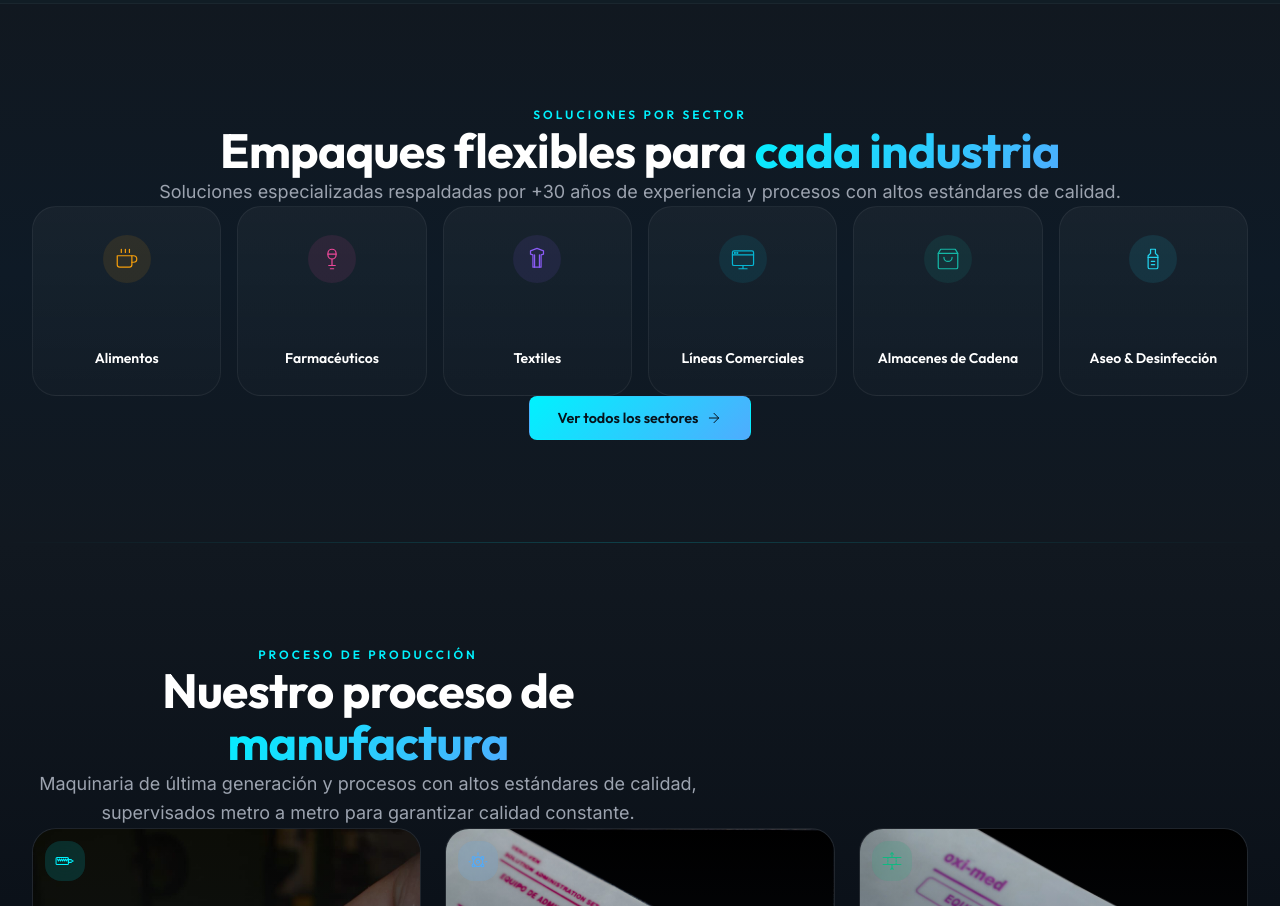
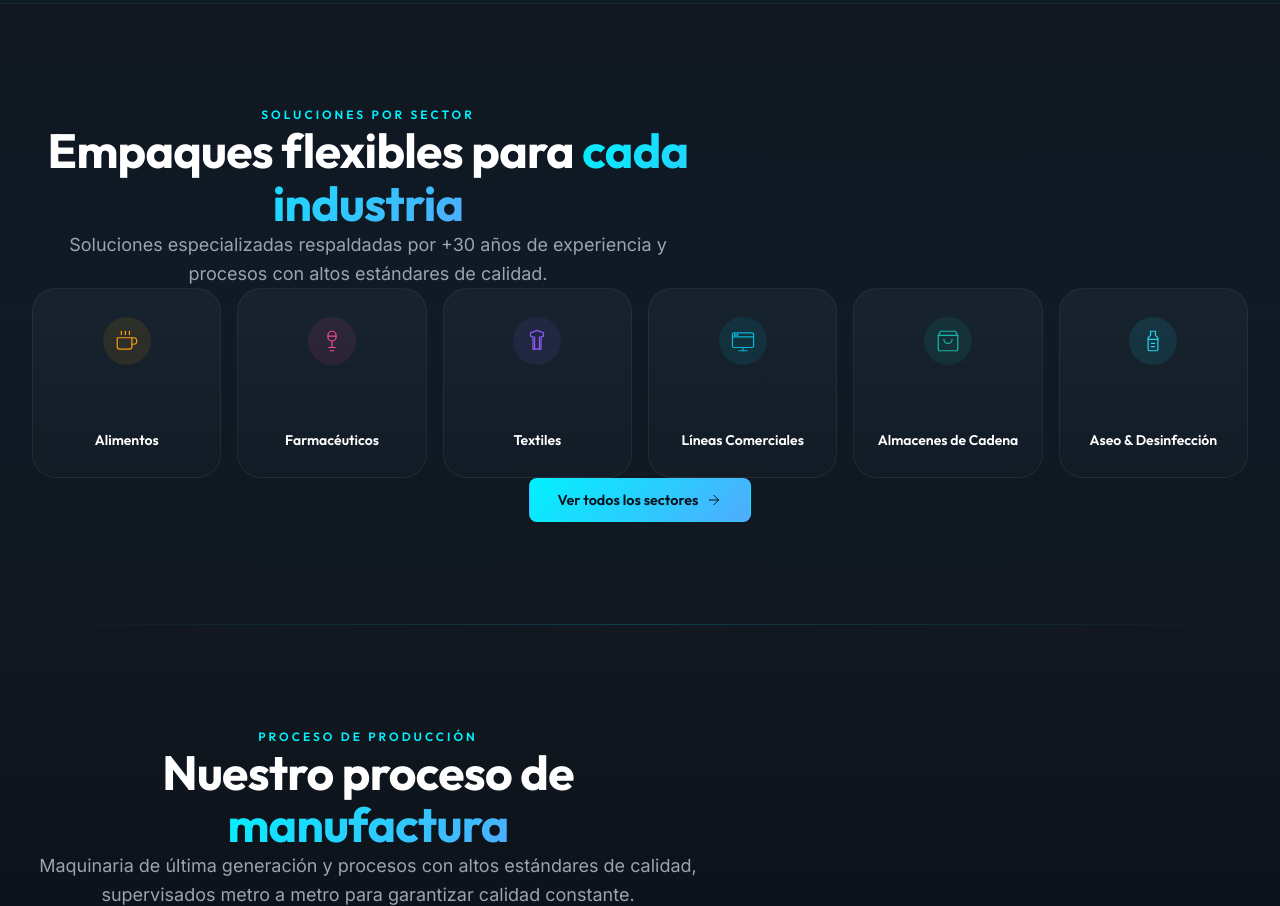
Before and after one commit to stevp93/proemflex-web, a Next.js app: page / in a window 1280 px wide. Shown: the part 1178-2084 px from the top of the page. Built offline with nearby package versions, Linux system fonts and the light colour scheme.

Commit message:
fix: container-pf en Sustainability, eliminar container-pf duplicados, mas espacio en botones CTA

```diff
--- a/src/components/home/SectorsPreview.tsx
+++ b/src/components/home/SectorsPreview.tsx
@@ -35,7 +35,7 @@ export default function SectorsPreview() {
           whileInView={{ opacity: 1, y: 0 }}
           viewport={{ once: true, margin: "-80px" }}
           transition={{ duration: 0.6 }}
-          className="container-pf flex flex-col items-center text-center max-w-2xl mx-auto mb-12 sm:mb-14"
+          className="flex flex-col items-center text-center max-w-2xl mx-auto mb-12 sm:mb-14"
         >
           <p className="eyebrow mb-3">Soluciones por sector</p>
           <h2 className="h-section text-3xl sm:text-4xl md:text-5xl">
--- a/src/components/pages/CalidadContent.tsx
+++ b/src/components/pages/CalidadContent.tsx
@@ -118,7 +118,7 @@ export default function CalidadContent() {
           </div>
 
           {/* CTA */}
-          <div className="mt-10 sm:mt-14 grid place-items-center">
+          <div className="mt-14 sm:mt-16 mb-2 grid place-items-center">
             <Link href="/contacto" className="btn-primary">
               Solicitar Documentación de Calidad
               <ArrowRightIcon size={16} />
--- a/src/components/sections/Capabilities.tsx
+++ b/src/components/sections/Capabilities.tsx
@@ -132,7 +132,7 @@ export default function Capabilities() {
           whileInView={{ opacity: 1, y: 0 }}
           viewport={{ once: true }}
           transition={{ duration: 0.5, delay: 0.2 }}
-          className="mt-10 sm:mt-12 grid place-items-center"
+          className="mt-14 sm:mt-16 mb-2 grid place-items-center"
         >
           <Link href="/contacto" className="btn-primary">
             Solicitar ficha técnica completa
--- a/src/components/sections/Sustainability.tsx
+++ b/src/components/sections/Sustainability.tsx
@@ -63,7 +63,7 @@ export default function Sustainability() {
         }}
       />
 
-      <div className="relative z-10 max-w-7xl mx-auto px-4 sm:px-6 lg:px-8">
+      <div className="container-pf relative z-10">
         {/* Header */}
         <motion.div
           initial={{ opacity: 0, y: 30 }}
```
